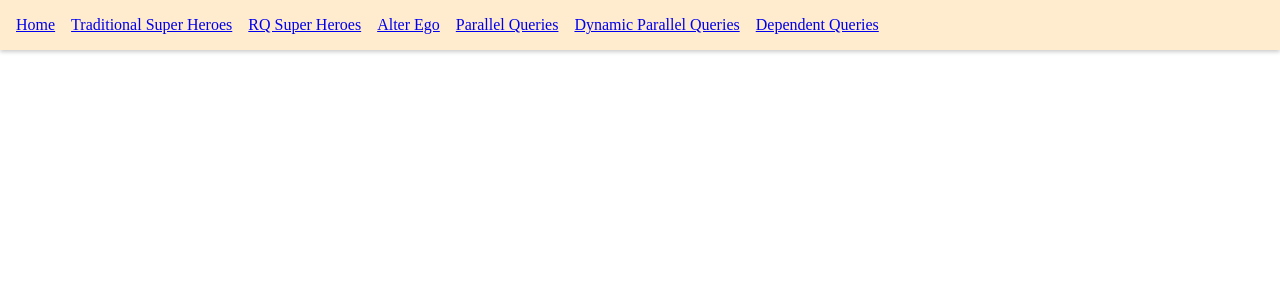
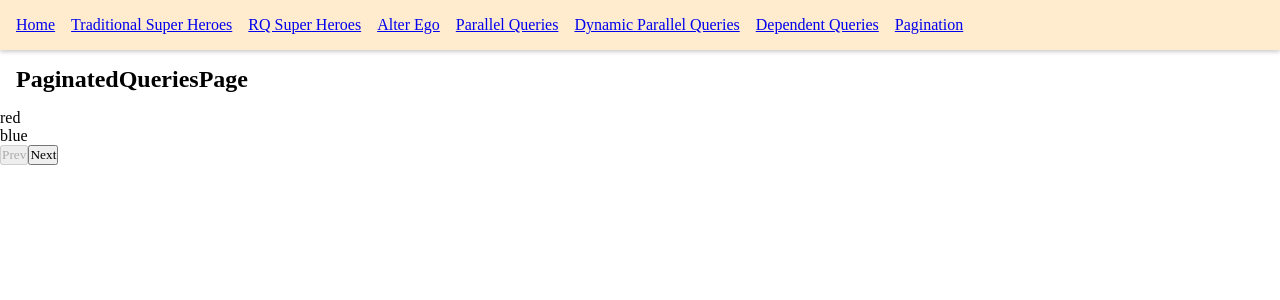
Before and after one commit to Joichiro02/React-Query-Full-Course, a React (Vite) app: page /rq-paginated in a window 1280 px wide. Shown: the top 300 px of the page. Built offline with nearby package versions, Linux system fonts and the light colour scheme; data requests are answered from the project's data file.

Commit message:
create pagination of data

```diff
--- a/db.json
+++ b/db.json
@@ -45,5 +45,39 @@
                 "angular"
             ]
         }
+    ],
+    "colors": [
+        {
+            "id": 1,
+            "label": "red"
+        },
+        {
+            "id": 2,
+            "label": "blue"
+        },
+        {
+            "id": 3,
+            "label": "green"
+        },
+        {
+            "id": 4,
+            "label": "yellow"
+        },
+        {
+            "id": 5,
+            "label": "black"
+        },
+        {
+            "id": 6,
+            "label": "white"
+        },
+        {
+            "id": 7,
+            "label": "orange"
+        },
+        {
+            "id": 8,
+            "label": "purple"
+        }
     ]
 }
--- a/src/App.css
+++ b/src/App.css
@@ -17,6 +17,7 @@
 .rq-super-hero,
 .rq-parallel,
 .rq-dynamic-parallel,
-.rq-dependent {
+.rq-dependent,
+.rq-pagination {
   padding: 1rem;
 }
--- a/src/App.jsx
+++ b/src/App.jsx
@@ -10,6 +10,7 @@
 import ParallelQueriesPage from './components/ParallelQueries.page';
 import { DynamicParallelPage } from './components/DynamicParallel.page';
 import DependentQueriesPage from './components/DependentQueries.page';
+import PaginatedQueriesPage from './components/PaginatedQueries.page';
 
 const queryClient = new QueryClient();
 
@@ -41,11 +42,15 @@
               <li>
                 <Link to="/rq-dependent">Dependent Queries</Link>
               </li>
+              <li>
+                <Link to="/rq-paginated">Pagination</Link>
+              </li>
             </ul>
           </nav>
           <Routes>
             <Route path='/' element={<HomePage />} />
             <Route path='/super-heroes' element={<SuperHeroesPage />} />
+            <Route path='/rq-paginated' element={<PaginatedQueriesPage />} />
             <Route path='/rq-dependent' element={<DependentQueriesPage email="vishwas@example.com" />} />
             <Route path='/rq-dynamic-parallel' element={<DynamicParallelPage heroIds={[1, 3]} />} />
             <Route path='/rq-parallel' element={<ParallelQueriesPage />} />
--- /dev/null
+++ b/src/components/PaginatedQueries.page.jsx
@@ -0,0 +1,33 @@
+import axios from 'axios'
+import React, { useState } from 'react'
+import { useQuery } from 'react-query'
+
+const fetchColors = ({ queryKey }) => {
+    const pageNumber = queryKey[1];
+    return axios.get(`http://localhost:4000/colors?_limit=2&_page=${pageNumber}`);
+}
+
+const PaginatedQueriesPage = () => {
+    const [pageNumber, setPageNumber] = useState(1);
+    const { data: colors, isError, isLoading, error, isFetching } = useQuery(["colors", pageNumber], fetchColors, { keepPreviousData: true });
+    if (isLoading || isFetching) return <div>Loading...</div>
+    if (isError) return <div>{error.message}</div>
+    return (
+        <>
+            <div>
+                <h2 className='rq-pagination'>PaginatedQueriesPage</h2>
+                {
+                    colors?.data.map(color => (
+                        <div key={color.id}>{color.label}</div>
+                    ))
+                }
+            </div>
+            <div>
+                <button onClick={() => setPageNumber(page => page - 1)} disabled={pageNumber === 1}>Prev</button>
+                <button onClick={() => setPageNumber(page => page + 1)} disabled={pageNumber === 4}>Next</button>
+            </div>
+        </>
+    )
+}
+
+export default PaginatedQueriesPage
```
